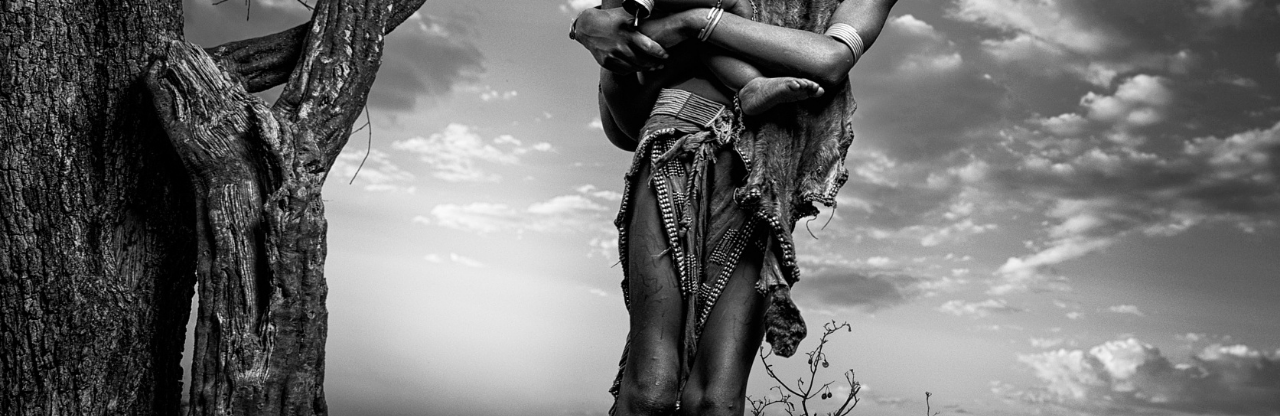
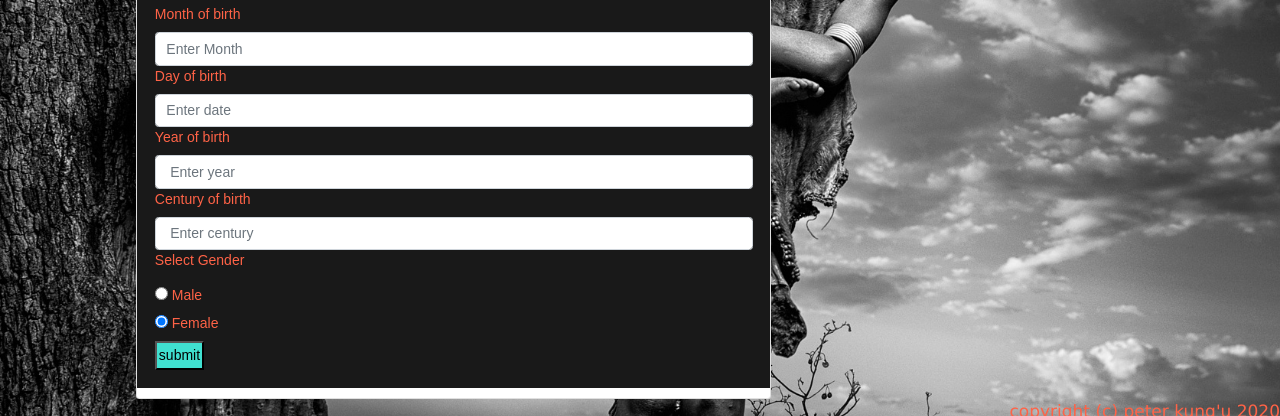
Before and after one commit to peterkush/akan, a plain HTML site: page index.html in a window 1280 px wide. Shown: the part 384-800 px from the top of the page. Drawn offline with nearby package versions, Linux system fonts and the light colour scheme.

Commit message:
added the form table

```diff
--- a/index.html
+++ b/index.html
@@ -73,7 +73,7 @@
 
 
 
-             <!----   <div class="container">
+              <div class="container">
                   <div class="row">
                     Portfolio      <div class="col-md-7">
                       <div class="card" id="card">
```
